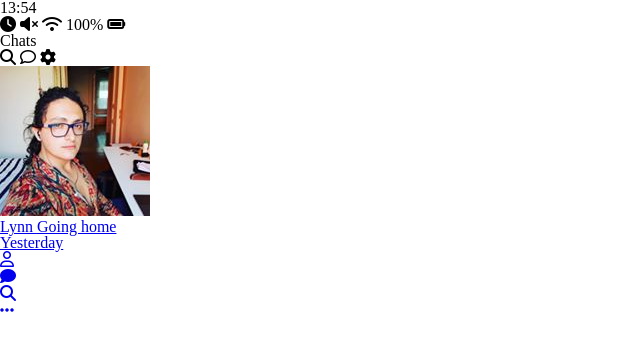
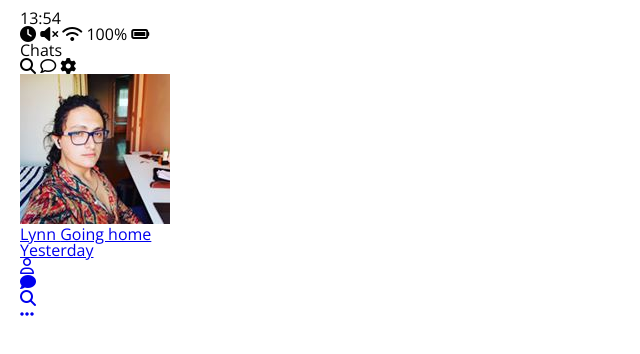
Before and after one commit to SeoungJinKim/kakao-clone-v2, a plain HTML site: page index.html in a window 1280 px wide. Shown: the whole page, without its empty margins (0-640 px from the left). Drawn offline with nearby package versions, Linux system fonts and the light colour scheme.

Commit message:
Import Open-Sans font and status-bar.css
Import Open-sans font from google and status-bar.css

```diff
--- a/css/styles.css
+++ b/css/styles.css
@@ -1 +1,12 @@
+@import url("https://fonts.googleapis.com/css2?family=Open+Sans:wght@400;700&display=swap");
 @import "reset.css";
+@import "status-bar.css";
+
+body {
+  background-color: white;
+  /* 첫 번째 값은 top&bottom, 두 번째 값은 left&right */
+  padding: 10px 20px;
+  color: #020202;
+  font-family: "Open Sans", -apple-system, BlinkMacSystemFont, "Segoe UI",
+    Roboto, Oxygen, Ubuntu, Cantarell, "Open Sans", "Helvetica Neue", sans-serif;
+}
```
